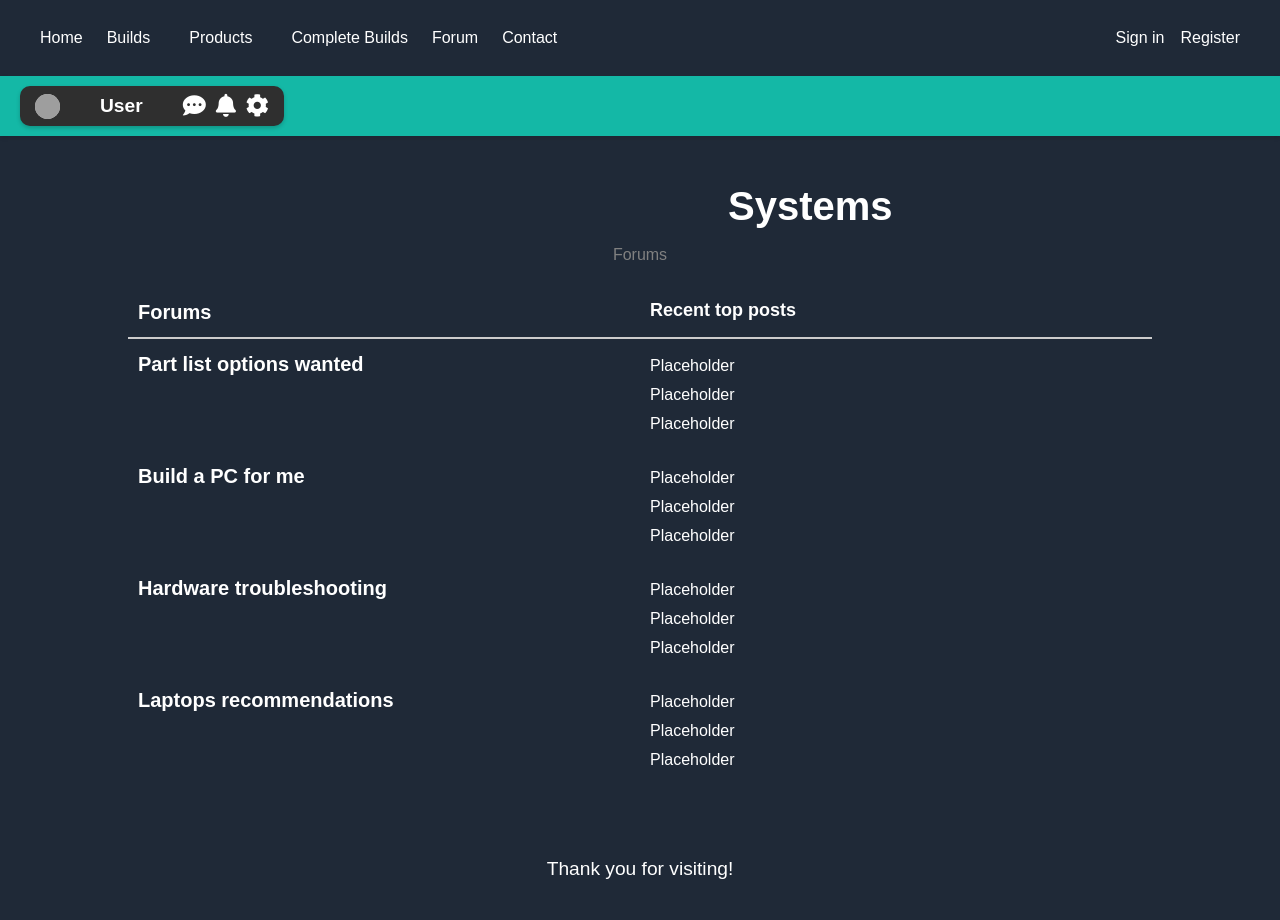
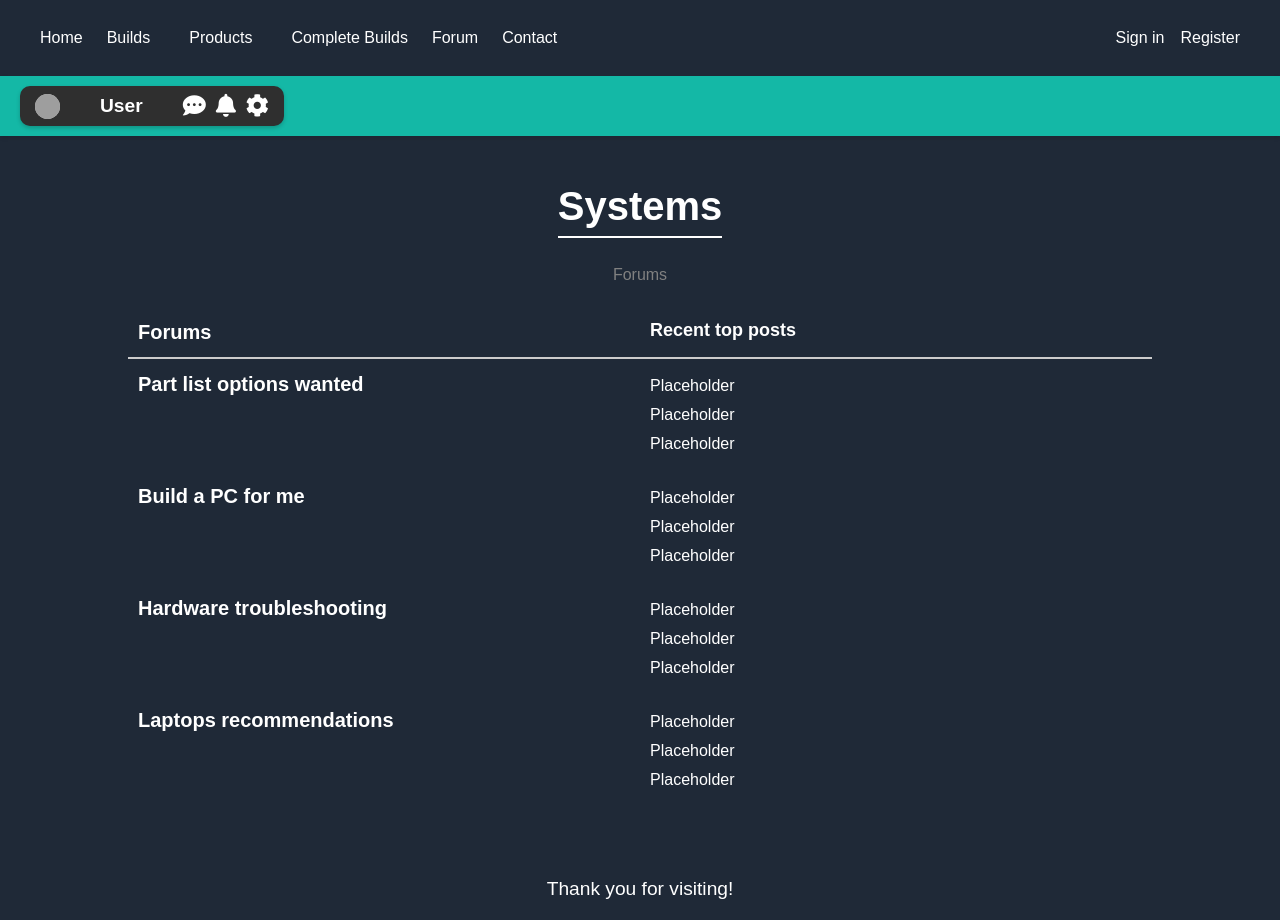
Before and after one commit to 22BI13371/Computer-Configuration-Website, a Next.js app in the folder computer-configration-website/: page /forums/1 in a window 1280 px wide. Built offline with nearby package versions, Linux system fonts and the light colour scheme; grey boxes are pictures that could not be loaded.

Commit message:
updated css

```diff
--- a/computer-configration-website/src/app/forums/[topicId]/topic.css
+++ b/computer-configration-website/src/app/forums/[topicId]/topic.css
@@ -104,14 +104,15 @@
 /* .header {
 } */
 
-/* .title-wrap {
-  padding: 0 100px;
-} */
+.title-wrap {
+  align-self: center;
+}
 
 .title {
   font-size: 2.5rem;
   font-weight: bold;
-  margin: 0 600px;
+  display: inline-block;
+  align-self: center;
   border-bottom: 2px solid white;
 }
 
--- a/computer-configration-website/src/app/forums/forum.css
+++ b/computer-configration-website/src/app/forums/forum.css
@@ -67,9 +67,9 @@
   }
 
   .main-page-title {
-    margin: 0 600px;
+    display: inline-block;
+    border-bottom: 2px solid white;
     margin-bottom: 20px;
-    border-bottom: 2px solid white;
     font-size: 2.5rem;
     font-weight: bold;
   }
```
Also changed, not shown: 2 other files (tests, documents, lock files or other folders).
